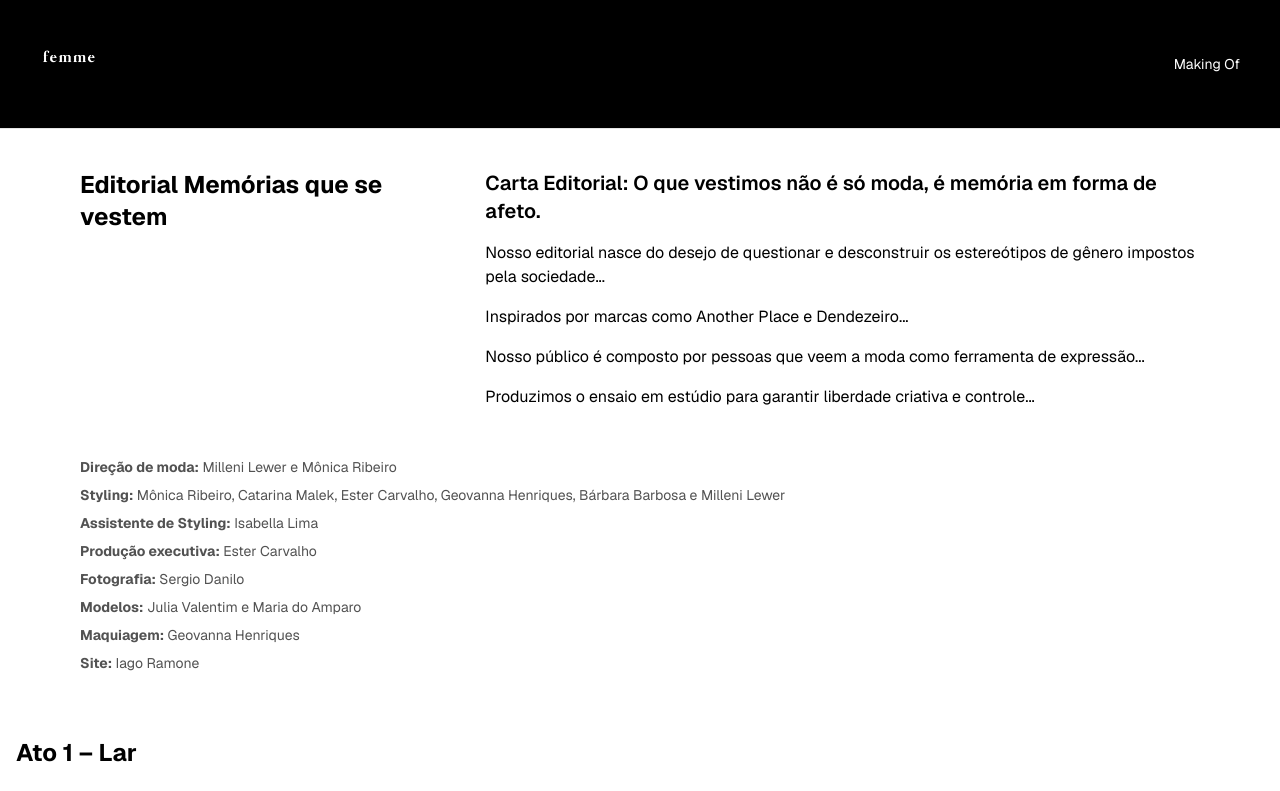
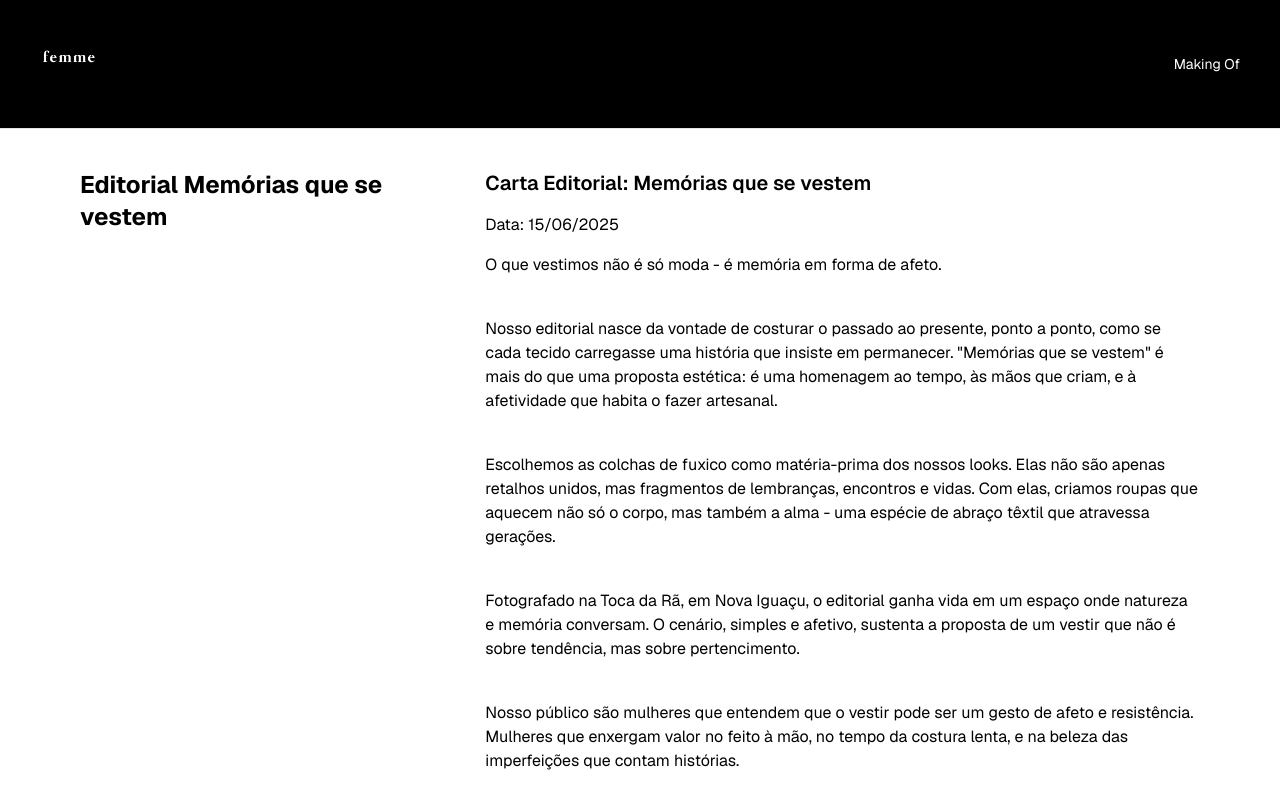
Before and after one commit to IagoRamone/galeria_de_fotos, a Next.js app: page / in a window 1280 px wide. Shown: the top 791 px of the page. Built offline with nearby package versions, Linux system fonts and the light colour scheme.

Commit message:
A few more changes

```diff
--- a/app/page.tsx
+++ b/app/page.tsx
@@ -58,19 +58,42 @@ export default function Home() {
   {/* Carta Carta */}
       <div className="sm:w-2/3 space-y-4">
         <h2 className="text-xl font-semibold">
-          Carta Editorial: O que vestimos não é só moda, é memória em forma de afeto.
+          Carta Editorial: Memórias que se vestem
         </h2>
+        <h3>
+          Data: 15/06/2025
+        </h3>
         <p>
-          Nosso editorial nasce do desejo de questionar e desconstruir os estereótipos de gênero impostos pela sociedade...
+         O que vestimos não é só moda - é memória em forma de afeto.
         </p>
+        <br></br>
         <p>
-          Inspirados por marcas como Another Place e Dendezeiro...
+          Nosso editorial nasce da vontade de costurar o passado ao presente, ponto a ponto, como se cada tecido
+carregasse uma história que insiste em permanecer. "Memórias que se vestem" é mais do que uma proposta
+estética: é uma homenagem ao tempo, às mãos que criam, e à afetividade que habita o fazer artesanal.
         </p>
+        <br></br>
         <p>
-          Nosso público é composto por pessoas que veem a moda como ferramenta de expressão...
+          Escolhemos as colchas de fuxico como matéria-prima dos nossos looks. Elas não são apenas retalhos
+unidos, mas fragmentos de lembranças, encontros e vidas. Com elas, criamos roupas que aquecem não só
+o corpo, mas também a alma - uma espécie de abraço têxtil que atravessa gerações.
         </p>
+        <br></br>
         <p>
-          Produzimos o ensaio em estúdio para garantir liberdade criativa e controle...
+          Fotografado na Toca da Rã, em Nova Iguaçu, o editorial ganha vida em um espaço onde natureza e
+memória conversam. O cenário, simples e afetivo, sustenta a proposta de um vestir que não é sobre
+tendência, mas sobre pertencimento.
+        </p>
+        <br></br>
+        <p>
+          Nosso público são mulheres que entendem que o vestir pode ser um gesto de afeto e resistência. Mulheres
+que enxergam valor no feito à mão, no tempo da costura lenta, e na beleza das imperfeições que contam
+histórias.
+        </p>
+        <br></br>
+        <p>
+          "Memórias que se vestem" é um manifesto suave, mas potente. Um chamado para lembrar que, às vezes,
+vestir-se é também reencontrar quem a gente é.
         </p>
       </div>
     </section>
```
